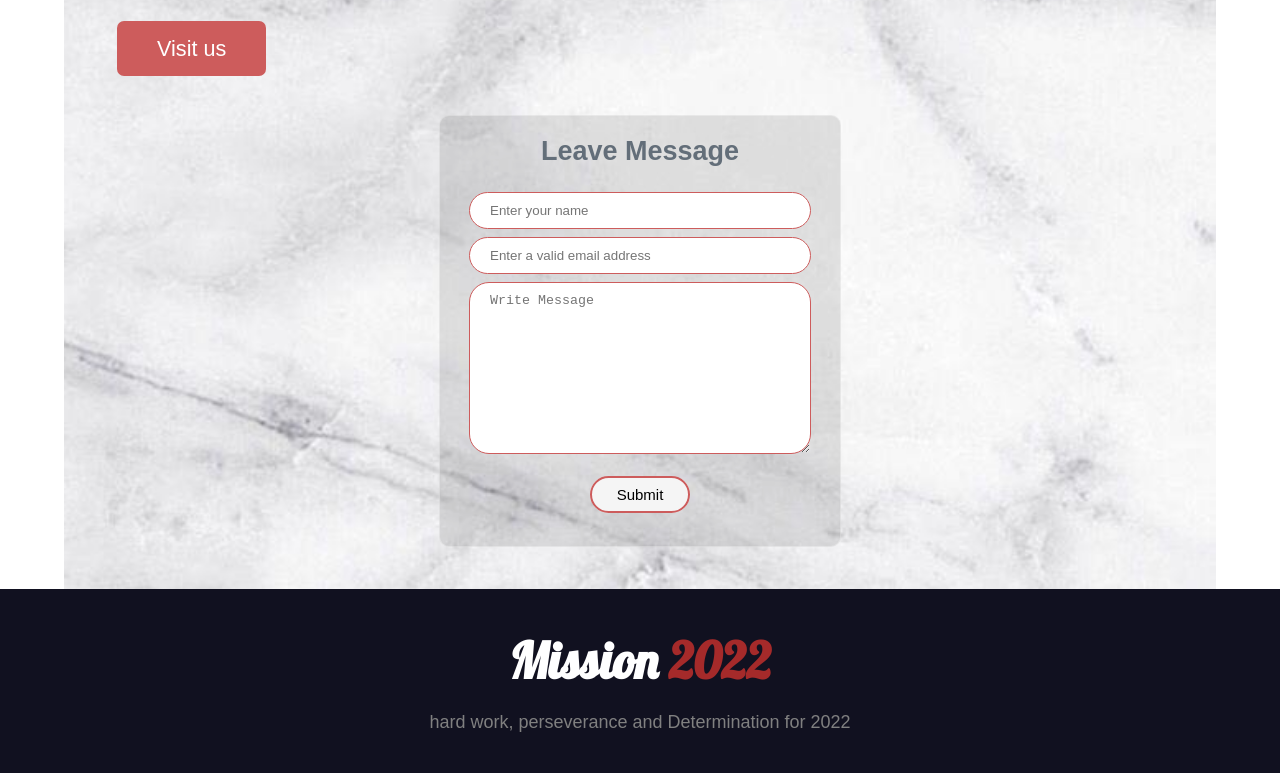
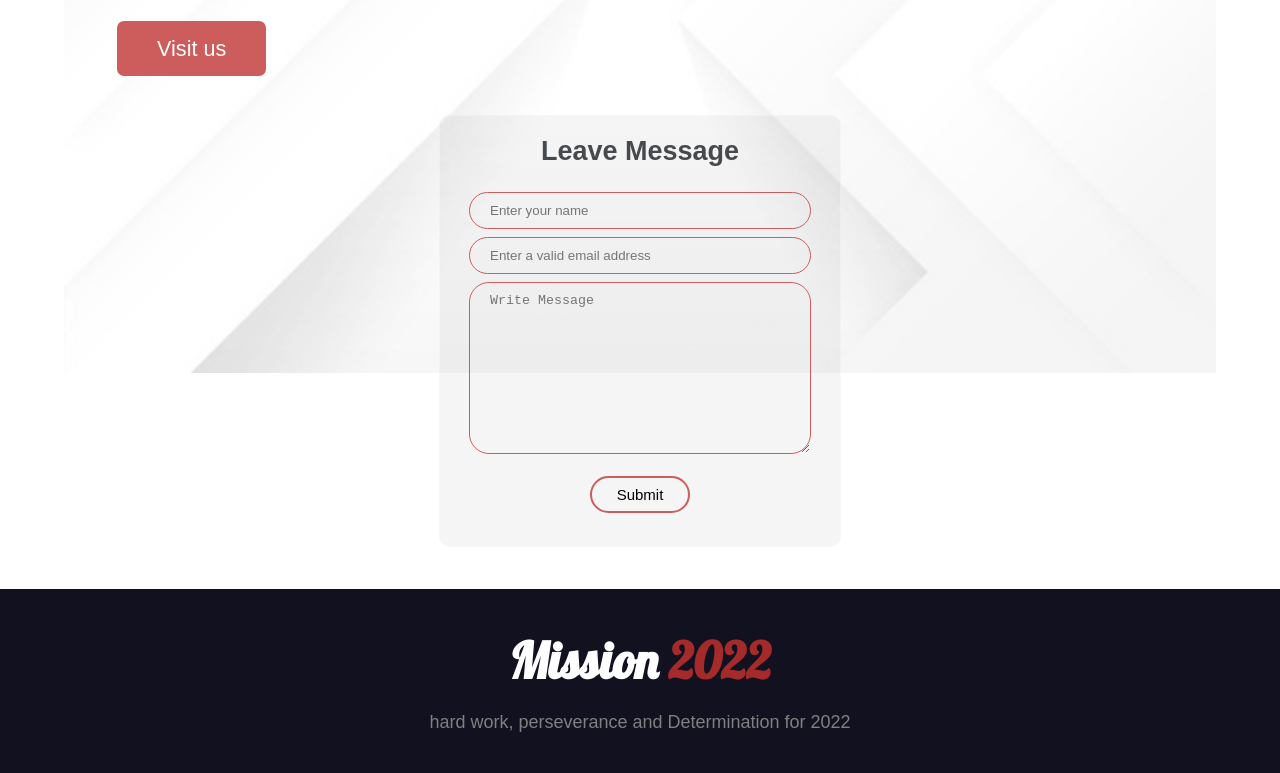
Before and after one commit to jannatul-mou149/assignment-code1, a plain HTML site: page index.html in a window 1280 px wide. Shown: the part 4499-5272 px from the top of the page. Drawn offline with Linux system fonts and the light colour scheme.

Commit message:
Ready to submit

```diff
--- a/index.html
+++ b/index.html
@@ -174,7 +174,7 @@
         </div>
 
         <div class="form" style="text-align: center;">
-            <h2 style="color:rgb(99, 110, 121)">Leave Message</h2>
+            <h2 style="color:rgb(70, 74, 78)">Leave Message</h2>
             <br>
             <form action="">
                 <input type="text" placeholder="Enter your name" class="input-box">
--- a/style.css
+++ b/style.css
@@ -122,8 +122,8 @@ footer{
     height: 40%;
 }
 .form{
-    background-color:rgba(0,0,0,0.1) ;
-    color: #fff;
+    background-color:rgba(0,0,0,0.04) ;
+    color:#fff;
     background-repeat: no-repeat;
     border-radius: 10px;
     padding: 20px 25px;
@@ -135,7 +135,7 @@ footer{
 .submit-button{
 
     text-decoration: none;
-    background-color:whitesmoke;
+    background-color:transparent;
     color: black;
     padding: 8px 25px;
     margin-top: 20px;
@@ -170,13 +170,14 @@ footer{
     width: 300px;
     border: 1px solid indianred;
     outline: none;
+    background-color: transparent;
 }
 .submit-button:hover{
     background-color: indianred;
     color: lavenderblush;
 }
 .last-section{
-    background-image: url(images/marble.jpg);
+    background-image: url(images/white.jpg);
     margin: 0 5%;
     background-repeat: no-repeat;
     background-size: 100%;
```
Also changed, not shown: images/gradient.jpg (deleted), images/marbel.jfif (deleted), images/marble.jpg (deleted), images/vector.jpg (deleted).
